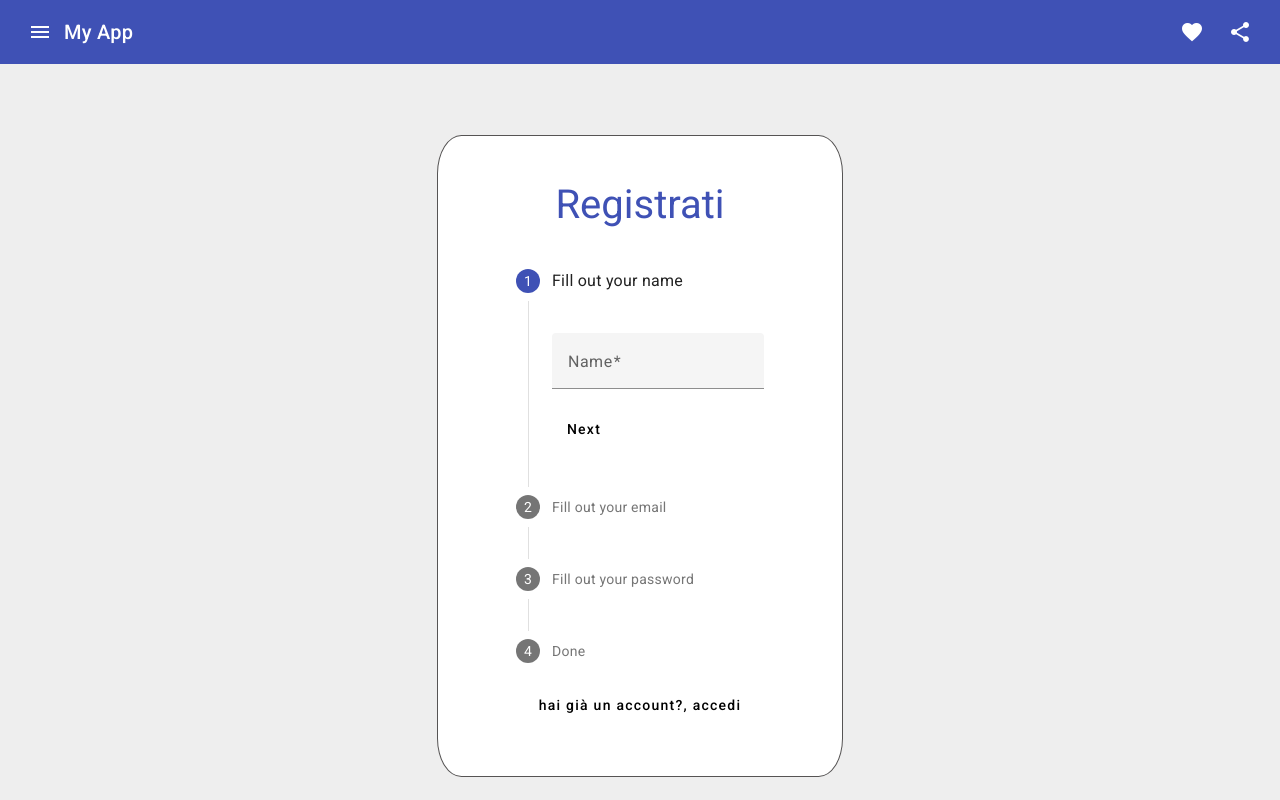
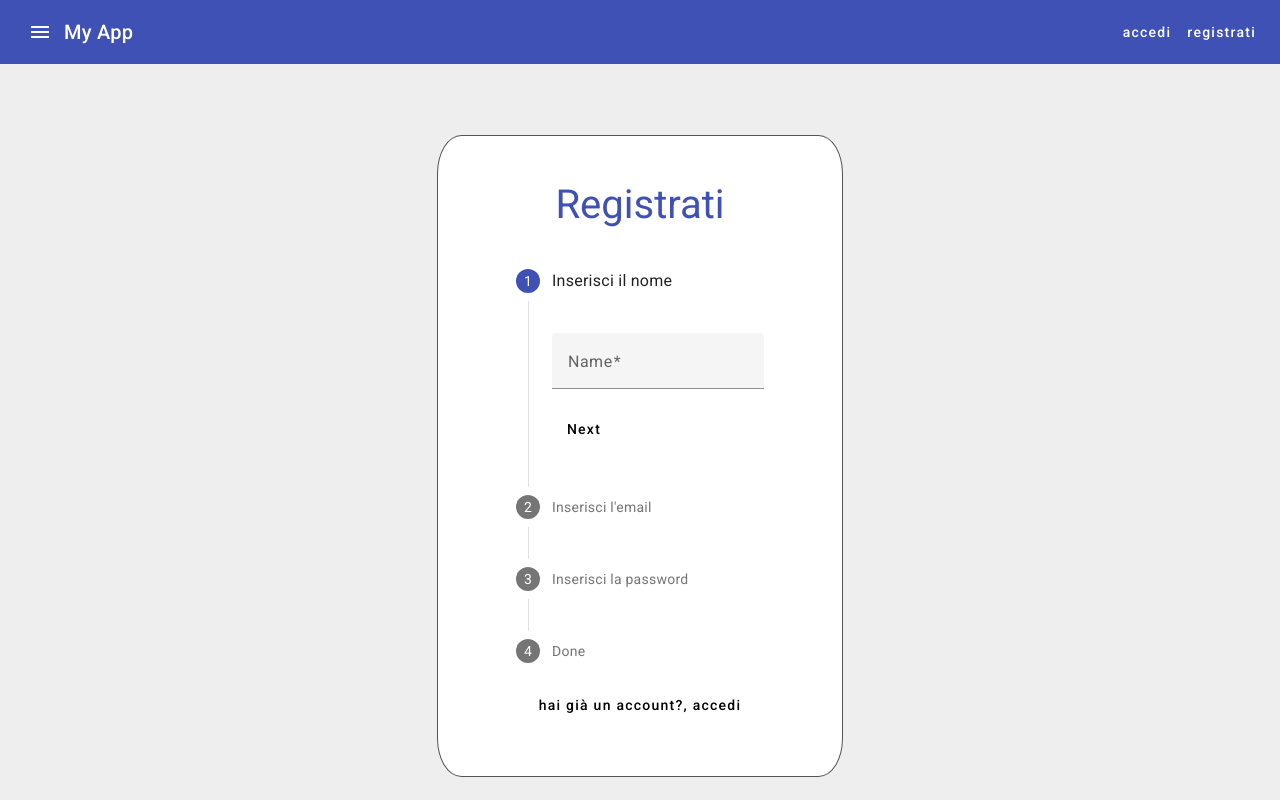
Before and after one commit to Teghino/Negozio, an Angular app: page / in a window 1280 px wide. Built offline with nearby package versions, Linux system fonts and the light colour scheme.

Commit message:
sistemati login e reg

```diff
--- a/src/app/components/login/stepper.component.html
+++ b/src/app/components/login/stepper.component.html
@@ -3,11 +3,11 @@
 <mat-stepper orientation="vertical" linear='true' #stepper class="step">
   <mat-step [stepControl]="secondFormGroup">
     <form [formGroup]="secondFormGroup" #formtwo="ngForm">
-      <ng-template matStepLabel>Fill out your email</ng-template>
+      <ng-template matStepLabel>Inserisci l'email</ng-template>
       <mat-form-field>
         <mat-label>Email</mat-label>
         <input matInput formControlName="secondCtrl" placeholder="Ex. mario@gmail.com" required>
-        <mat-error *ngIf="secondFormGroup?.get('secondCtrl')?.hasError('notExists')">Il nome utente è già in uso</mat-error>
+        <mat-error *ngIf="secondFormGroup?.get('secondCtrl')?.hasError('notExists')">username o password errati</mat-error>
       </mat-form-field>
       <div>
         <button mat-button matStepperPrevious>Back</button>
@@ -17,7 +17,7 @@
   </mat-step>
   <mat-step [stepControl]="thirdFormGroup">
     <form [formGroup]="thirdFormGroup" #formthree="ngForm">
-      <ng-template matStepLabel>Fill out your password</ng-template>
+      <ng-template matStepLabel>Inserisci la password</ng-template>
       <mat-form-field>
         <mat-label>Password</mat-label>
         <input matInput formControlName="thirdCtrl" placeholder="Password" required>
@@ -30,7 +30,7 @@
   </mat-step>
   <mat-step>
     <form [formGroup]="mainForm" (ngSubmit)="onSubmit()">
-    <ng-template matStepLabel>Done</ng-template>
+    <ng-template matStepLabel>Completato</ng-template>
     <p>You are now done.</p>
     <div>
       <button mat-button matStepperPrevious>Back</button>
--- a/src/app/components/login/stepper.component.ts
+++ b/src/app/components/login/stepper.component.ts
@@ -61,20 +61,22 @@ export class StepperVerticalExample{
   }).pipe(
     catchError((error: any) => {
       console.error('Si è verificato un errore durante la registrazione:', error);
-      if(error.status == 400){
+      return throwError(error);
+    })
+  ).subscribe((response : any) => {
+      console.log(response.exists);
+      if(!response.exists){
         let secondFormGroup = this.mainForm.get('secondFormGroup');
         let secondCtrl = secondFormGroup ? secondFormGroup.get('secondCtrl') : null;
         if(secondCtrl){
           secondCtrl.setErrors({notExists: true});
           if (this.stepper) {
-            this.stepper.selectedIndex = 1; // Cambia l'indice come necessario
+            this.stepper.selectedIndex = 0; // Cambia l'indice come necessario
           }
         }
+      }else{
+
       }
-      return throwError(error);
-    })
-  ).subscribe((response) => {
-      console.log(response);
     });
   }
 
--- a/src/app/components/registrazione/registrazione.component.html
+++ b/src/app/components/registrazione/registrazione.component.html
@@ -3,7 +3,7 @@
   <mat-stepper orientation="vertical" linear='true' #stepper class="step">
     <mat-step [stepControl]="firstFormGroup">
       <form [formGroup]="firstFormGroup" #formone="ngForm" >
-        <ng-template matStepLabel>Fill out your name</ng-template>
+        <ng-template matStepLabel>Inserisci il nome</ng-template>
         <mat-form-field>
           <mat-label>Name</mat-label>
           <input matInput placeholder="Last name, First name" formControlName="firstCtrl" required>
@@ -15,11 +15,12 @@
     </mat-step>
     <mat-step [stepControl]="secondFormGroup">
       <form [formGroup]="secondFormGroup" #formtwo="ngForm" (ngSubmit)="onSubmitUser()">
-        <ng-template matStepLabel>Fill out your email</ng-template>
+        <ng-template matStepLabel>Inserisci l'email</ng-template>
         <mat-form-field>
           <mat-label>Email</mat-label>
-          <input matInput formControlName="secondCtrl" placeholder="Ex. mario@gmail.com" required>
+          <input matInput type="email" formControlName="secondCtrl" placeholder="Ex. mario@gmail.com" required>
           <mat-error *ngIf="secondFormGroup?.get('secondCtrl')?.hasError('notExists')">Il nome utente è già in uso</mat-error>
+          <mat-error *ngIf="secondFormGroup?.get('secondCtrl')?.invalid && (secondFormGroup?.get('secondCtrl')?.dirty || secondFormGroup?.get('secondCtrl')?.touched) && !secondFormGroup?.get('secondCtrl')?.hasError('notExists')"> inserisci un'email valida </mat-error>
         </mat-form-field>
         <div>
           <button mat-button matStepperPrevious>Back</button>
@@ -29,12 +30,15 @@
     </mat-step>
     <mat-step [stepControl]="thirdFormGroup">
       <form [formGroup]="thirdFormGroup" #formthree="ngForm">
-        <ng-template matStepLabel>Fill out your password</ng-template>
+        <ng-template matStepLabel>Inserisci la password</ng-template>
         <mat-form-field>
           <mat-label>Password</mat-label>
           <input matInput formControlName="thirdCtrl" placeholder="Password" required>
+          <mat-error *ngIf="thirdFormGroup?.get('thirdCtrl')?.hasError('passwordInvalid')">
+            La password deve avere almeno 6 caratteri, almeno una lettera maiuscola e almeno un numero.
+          </mat-error>
         </mat-form-field>
-        <div>
+        <div class="button-container">
           <button mat-button matStepperPrevious>Back</button>
           <button mat-button matStepperNext>Next</button>
         </div>
@@ -43,7 +47,7 @@
     <mat-step>
       <form [formGroup]="mainForm" (ngSubmit)="onSubmit()">
       <ng-template matStepLabel>Done</ng-template>
-      <p>You are now done.</p>
+      <p>Completato</p>
       <div>
         <button mat-button matStepperPrevious>Back</button>
         <button mat-button (click)="stepper.reset()">Reset</button>
--- a/src/app/components/registrazione/registrazione.component.ts
+++ b/src/app/components/registrazione/registrazione.component.ts
@@ -11,6 +11,27 @@ import { ToolbarComponent } from '../toolbar/toolbar.component';
 import { RouterModule } from '@angular/router';
 import { catchError } from 'rxjs/operators';
 import { throwError } from 'rxjs';
+
+import { AbstractControl, ValidationErrors, ValidatorFn } from '@angular/forms';
+
+export function passwordValidator(): ValidatorFn {
+  return (control: AbstractControl): ValidationErrors | null => {
+    const value = control.value;
+    if (!value) {
+      return null;
+    }
+
+    const hasUpperCase = /[A-Z]+/.test(value);
+
+    const hasNumber = /[0-9]+/.test(value);
+
+    const hasMinimumLength = value.length >= 6;
+
+    const passwordValid = hasUpperCase && hasNumber && hasMinimumLength;
+
+    return passwordValid ? null : { passwordInvalid: true };
+  };
+}
 
 @Component({
   selector: 'app-registrazione',
@@ -37,10 +58,10 @@ export class RegistrazioneComponent {
     firstCtrl: ['', Validators.required],
   });
   secondFormGroup = this._formBuilder.group({
-    secondCtrl: ['', Validators.required],
+    secondCtrl: ['', [Validators.required, Validators.email]],
   });
   thirdFormGroup = this._formBuilder.group({
-    thirdCtrl: ['', Validators.required],
+    thirdCtrl: ['', [Validators.required, passwordValidator()]],
   });
   isLinear = false;
 
@@ -76,7 +97,6 @@ export class RegistrazioneComponent {
   }
 
   onSubmitUser(){
-    console.log(this.mainForm.value.secondFormGroup?.secondCtrl);
     this.http.get('http://localhost:3000/api/checkUser/' + this.mainForm.value.secondFormGroup?.secondCtrl
     ).subscribe((response: any) => {
       if(response.exists){
--- a/src/app/components/toolbar/toolbar.component.css
+++ b/src/app/components/toolbar/toolbar.component.css
@@ -1,3 +1,7 @@
 .example-spacer {
   flex: 1 1 auto;
 }
+
+.button-container {
+  margin-top: 20px;
+}
--- a/src/app/components/toolbar/toolbar.component.html
+++ b/src/app/components/toolbar/toolbar.component.html
@@ -4,10 +4,6 @@
   </button>
   <span>My App</span>
   <span class="example-spacer"></span>
-  <button mat-icon-button class="example-icon favorite-icon" aria-label="Example icon-button with heart icon">
-    <mat-icon>favorite</mat-icon>
-  </button>
-  <button mat-icon-button class="example-icon" aria-label="Example icon-button with share icon">
-    <mat-icon>share</mat-icon>
-  </button>
+  <button mat-button routerLink="login"> accedi </button>
+  <button mat-button routerLink=""> registrati </button>
 </mat-toolbar>
--- a/src/app/components/toolbar/toolbar.component.ts
+++ b/src/app/components/toolbar/toolbar.component.ts
@@ -3,6 +3,7 @@ import {MatIconModule} from '@angular/material/icon';
 import {MatButtonModule} from '@angular/material/button';
 import {MatToolbarModule} from '@angular/material/toolbar';
 import {MatSidenav} from '@angular/material/sidenav';
+import { RouterModule } from '@angular/router';
 
 
 @Component({
@@ -10,7 +11,7 @@ import {MatSidenav} from '@angular/material/sidenav';
   templateUrl: './toolbar.component.html',
   styleUrls: ['./toolbar.component.css'],
   standalone: true,
-  imports: [MatToolbarModule, MatButtonModule, MatIconModule],
+  imports: [MatToolbarModule, MatButtonModule, MatIconModule, RouterModule],
 })
 export class ToolbarComponent {
   @Input() sidenav: MatSidenav | undefined;
```
